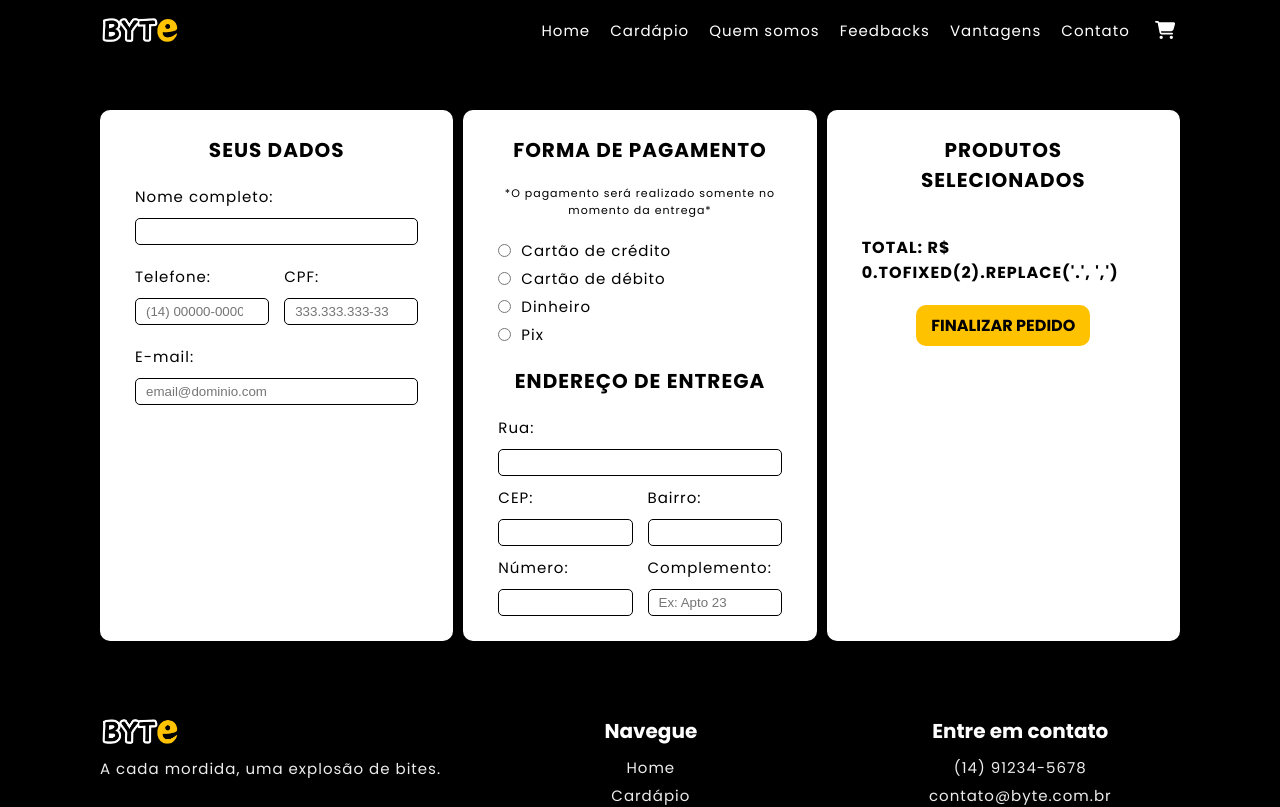
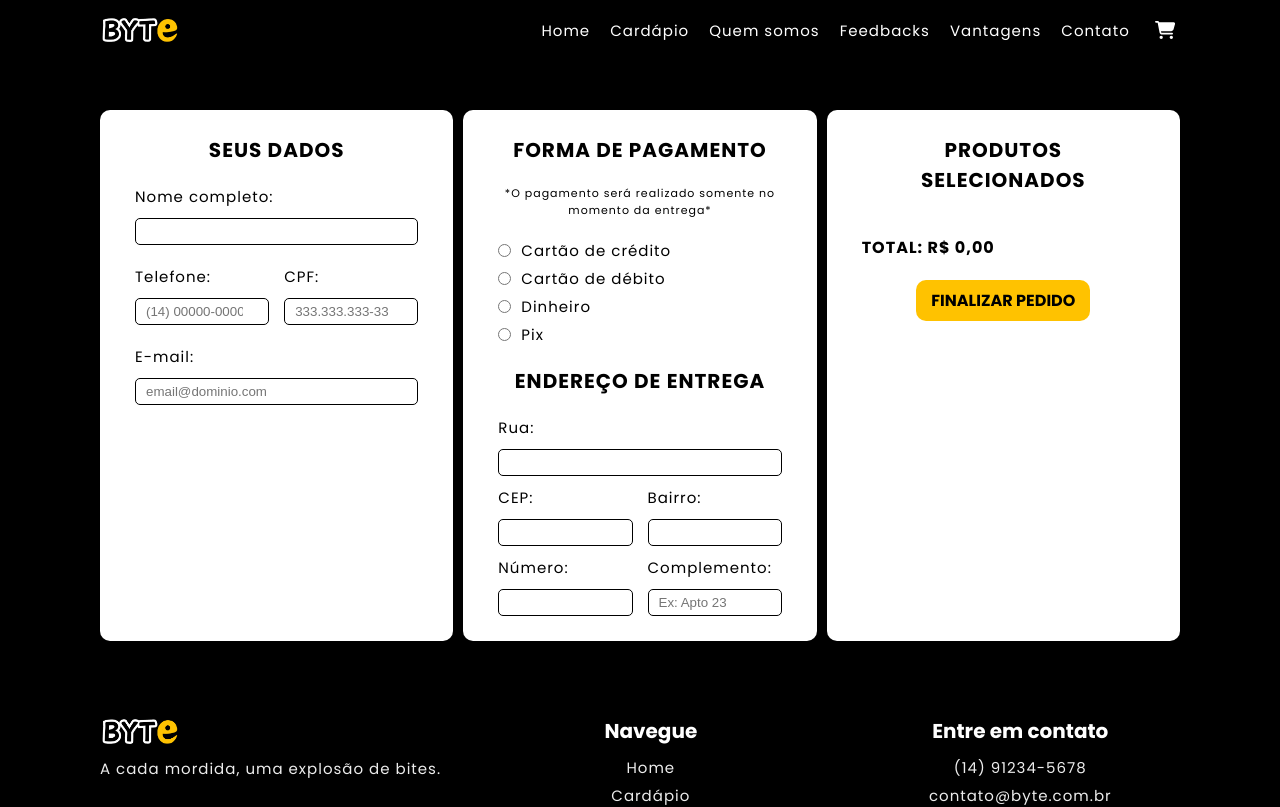
Before and after one commit to ABeatrizSC/byte, a React (Vite) app: page /checkout in a window 1280 px wide. Shown: the top 807 px of the page. Built offline with nearby package versions, Linux system fonts and the light colour scheme; a web font is replaced by a local one.

Commit message:
fix: cartTotal in checkout page

```diff
--- a/src/pages/NotFound/index.jsx
+++ b/src/pages/NotFound/index.jsx
@@ -1,7 +1,7 @@
 import React from 'react'
 import './style.css'
 import { phrases404 } from './phrases404';
-import NotFoundBurger  from '../../assets/images/notFound_img.png'
+import NotFoundBurger from '../../assets/images/notFound_img.png'
 
 export function NotFound() {
     function getAPhraseNumber(min, max) {
--- a/src/pages/Store/Checkout/index.jsx
+++ b/src/pages/Store/Checkout/index.jsx
@@ -134,7 +134,7 @@ export function Checkout() {
           </div>
           <span className="total-cart">
             Total:
-            R$ {cartTotal}.toFixed(2).replace('.', ',')
+            R$ {cartTotal.toFixed(2).replace('.', ',')}
           </span>
           <button class="finalize-puchase-button">Finalizar pedido</button>
         </div>
```
Lines whose indentation alone changed are shown as unchanged.
